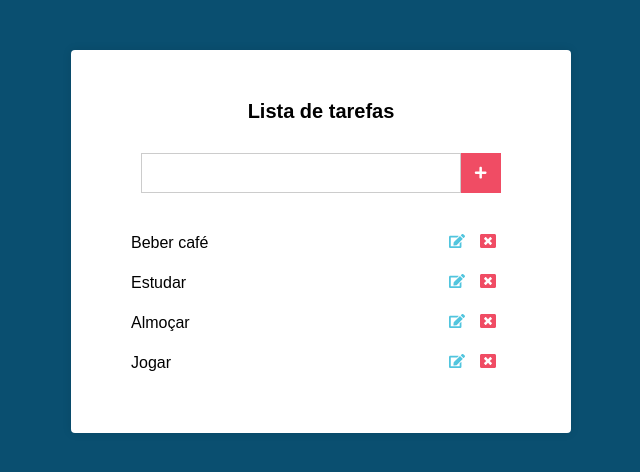
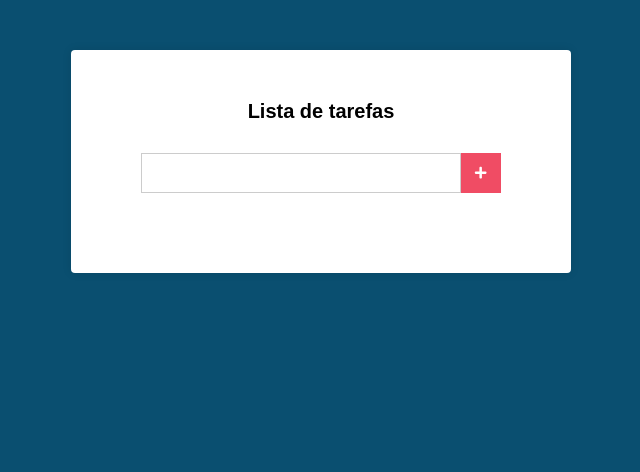
Before and after one commit to SamuelFST/lista_tarefas, a React (Create React App) app: page / in a window 1280 px wide. Shown: the top 472 px of the page, without its empty margins (319-959 px from the left). Built offline with nearby package versions, Linux system fonts and the light colour scheme.

Commit message:
Correções de estilização e adição de tarefas

```diff
--- a/src/components/Main/Main.css
+++ b/src/components/Main/Main.css
@@ -48,6 +48,7 @@
   justify-content: space-between;
   padding: 10px;
   transition: all 300ms;
+  padding-left: 20px;
 }
 
 .tarefas li:hover {
@@ -74,3 +75,8 @@
   cursor: pointer;
   transition: all 300ms;
 }
+
+.tarefas li div {
+  display: flex;
+  align-items: center;
+}
--- a/src/components/Main/Main.js
+++ b/src/components/Main/Main.js
@@ -6,12 +6,20 @@ import { FaPlus, FaEdit, FaWindowClose } from 'react-icons/fa';
 export default class Main extends Component {
   state = {
     novaTarefa: '',
-    tarefas: [
-      'Beber café',
-      'Estudar',
-      'Almoçar',
-      'Jogar',
-    ],
+    tarefas: [],
+  };
+
+  submitHandler = (event) => {
+    event.preventDefault();
+    const { tarefas } = this.state;
+    let { novaTarefa } = this.state;
+    novaTarefa = novaTarefa.trim();
+
+    if (tarefas.indexOf(novaTarefa) !== -1) return;
+
+    this.setState({
+      tarefas: [...tarefas, novaTarefa],
+    });
   };
 
   changeHandler = (event) => {
@@ -27,7 +35,7 @@ export default class Main extends Component {
       <div className="main">
         <h1>Lista de tarefas</h1>
 
-        <form action="#" className="form">
+        <form onSubmit={this.submitHandler} action="#" className="form">
           <input
             onChange={this.changeHandler}
             type="text"
```
